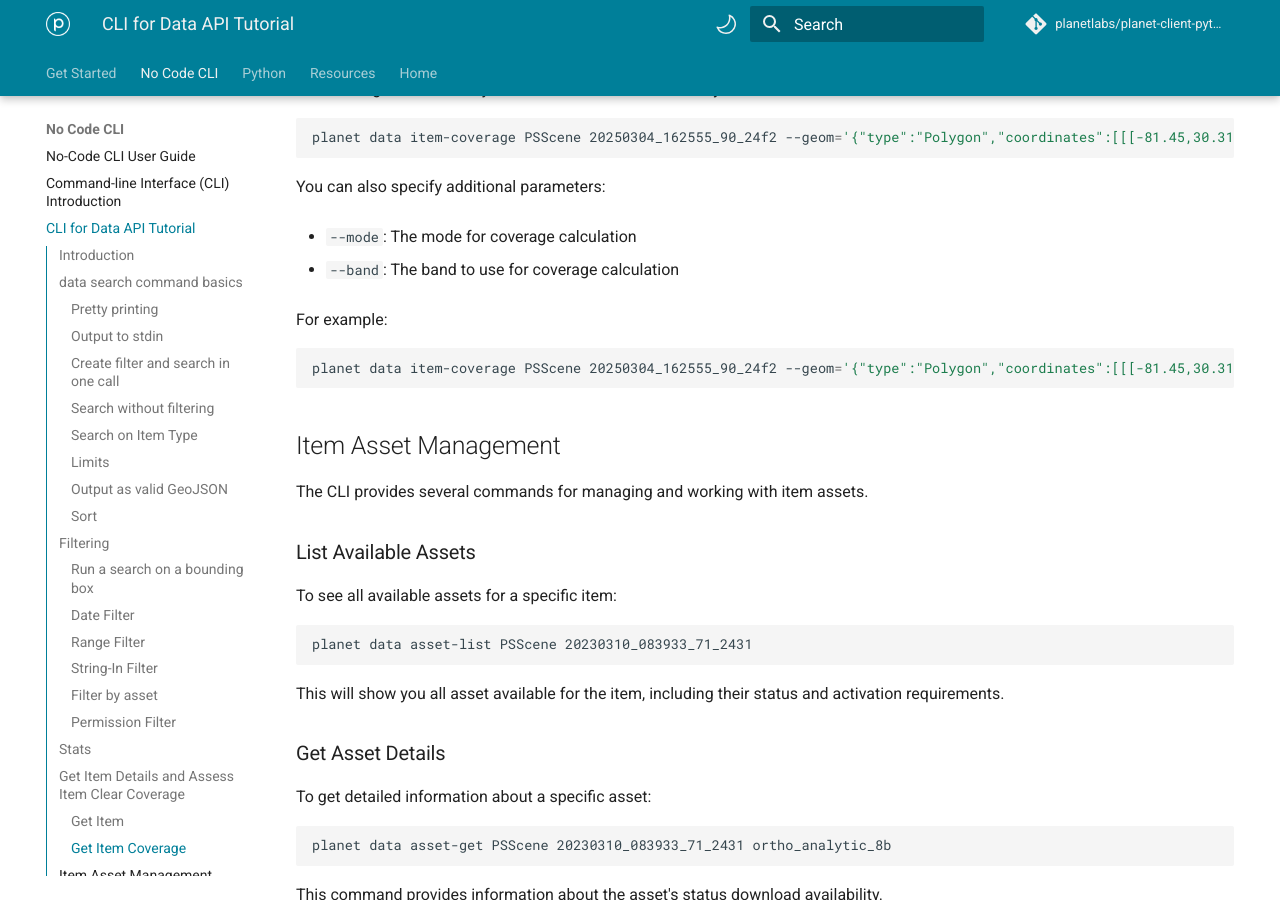
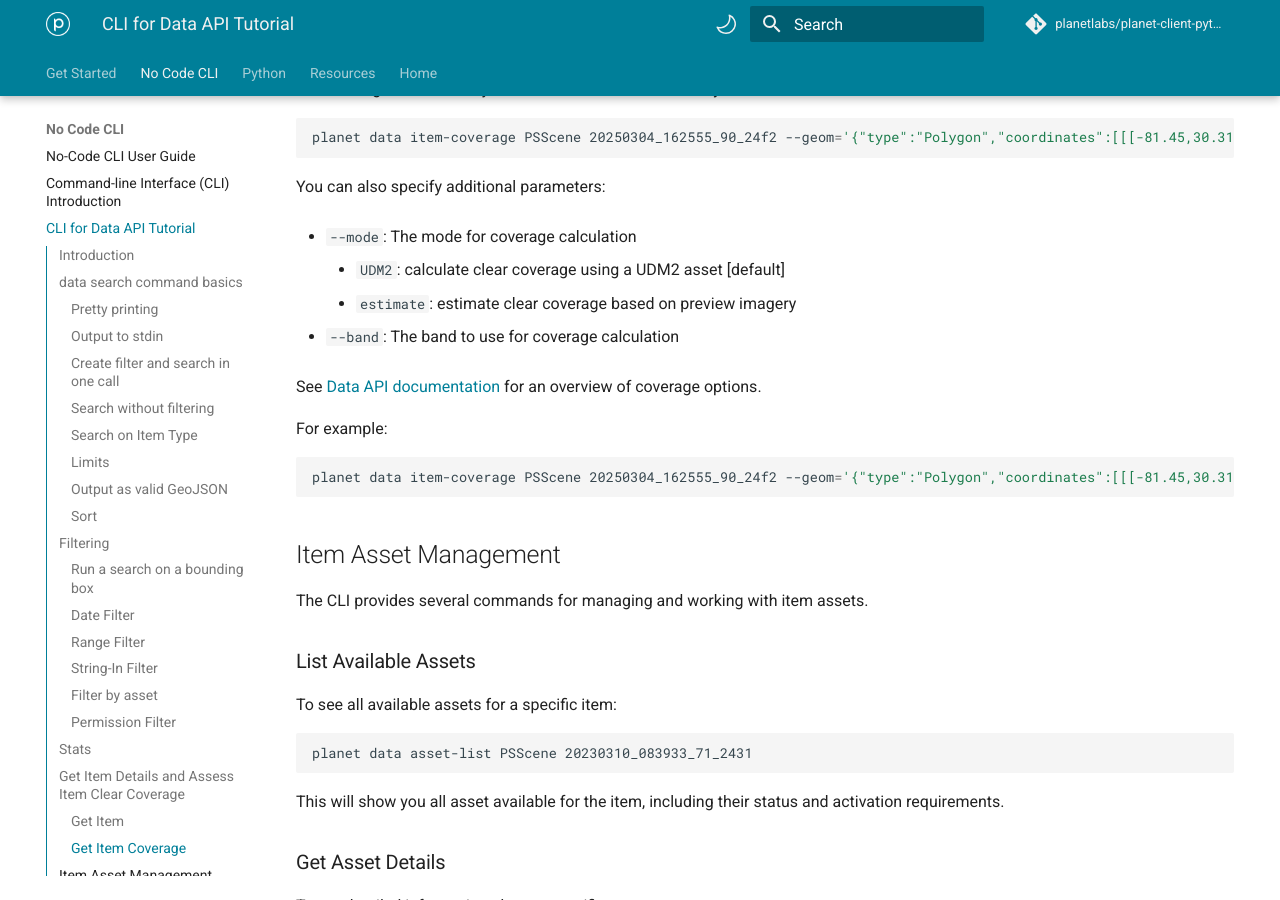
Before and after one commit to planetlabs/planet-client-python, an MkDocs documentation site: the page built from docs/cli/cli-data.md, in a window 1280 px wide and 900 px high, scrolled down 8425 px. Built offline with MkDocs 1.6.1 and Material for MkDocs 9.7.7, drawn with Linux system fonts in a browser that asks for light colours; comment, search, counter and statistics services are not loaded.

Commit message:
improve CLI documentation
Co-authored-by: Steve Hillier <stephenhillier@gmail.com>

```diff
--- a/docs/cli/cli-data.md
+++ b/docs/cli/cli-data.md
@@ -447,8 +447,12 @@ planet data item-coverage PSScene 20250304_162555_90_24f2 --geom='{"type":"Polyg
 You can also specify additional parameters:
 
 * `--mode`: The mode for coverage calculation
+    * `UDM2`: calculate clear coverage using a UDM2 asset [default]
+    * `estimate`: estimate clear coverage based on preview imagery
 
 * `--band`: The band to use for coverage calculation
+
+See [Data API documentation](https://docs.planet.com/develop/apis/data/items/#estimate-clear-coverage-over-an-individual-item-with-a-custom-aoi) for an overview of coverage options.
 
 For example:
 
```
